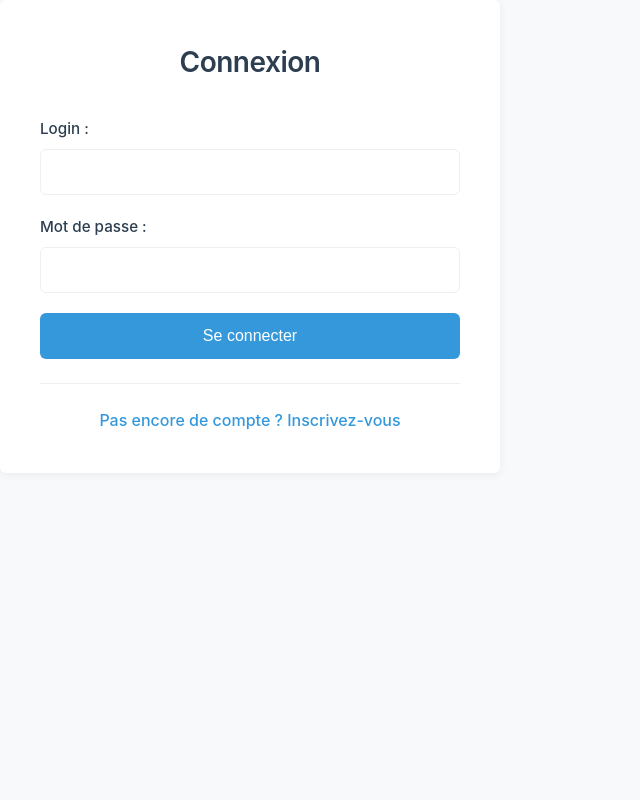
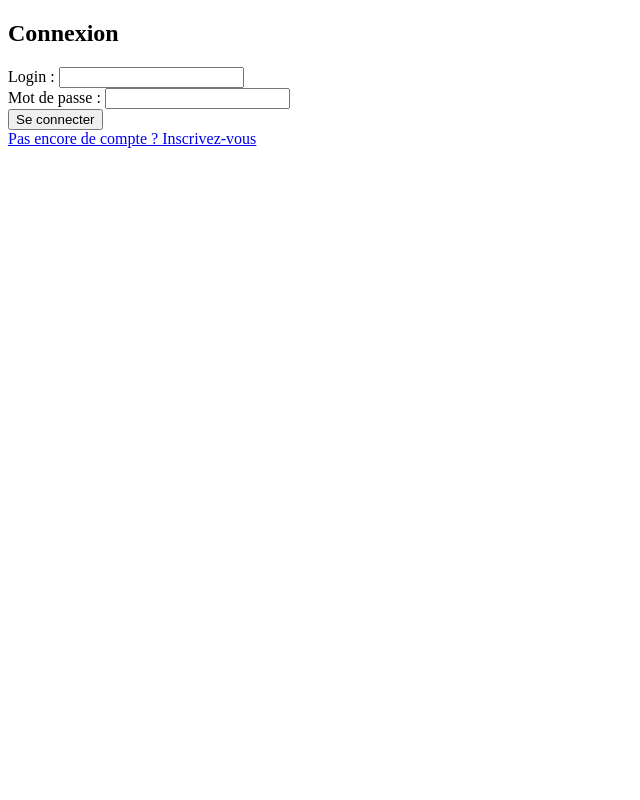
Before and after one commit to racharim/ppe_1, a PHP site: page /app/vue/connexion.php in a window 1280 px wide. Shown: the whole page, without its empty margins (0-640 px from the left). Run offline with PHP 8.4, Linux system fonts and the light colour scheme.

Commit message:
suppression css qui marche pas + meillleur utilisation du mvc

```diff
--- a/app/controller/controllerConnexion.php
+++ b/app/controller/controllerConnexion.php
@@ -1,8 +1,9 @@
 <?php
 require_once '../../app/modele/utilisateur.php';
 require_once '../../app/modele/joueur.php';
+require_once '../../app/vue/connexion.php';
 
-if ($_SERVER['REQUEST_METHOD'] === 'POST') {
+if (!empty($_POST)) {
     $login = $_POST['login'];
     $mdp = $_POST['mdp'];
 
--- a/app/controller/controllerInscription.php
+++ b/app/controller/controllerInscription.php
@@ -1,7 +1,9 @@
 <?php
 require_once '../../app/modele/utilisateur.php';
 require_once '../../app/modele/joueur.php';
+require_once '../../app/vue/inscription.php';
 
+if (!empty($_POST)) {
     $nom = $_POST['Nom'];
     $prenom = $_POST['Prenom'];
     $login = $_POST['login'];
@@ -10,6 +12,7 @@ $mail = $_POST['mail'];
     $mdp = $_POST['Mdp'];
     $mdp2 = $_POST['Mdp2'];
     $idNiveau = $_POST['niv'];
+
 
     switch ($idNiveau) {
         case 'debutant':
@@ -37,3 +40,4 @@ if ($mdp !== $mdp2) {
         header('Location: ../../app/vue/accueil.php');
         exit();
     }
+}
--- a/app/vue/connexion.php
+++ b/app/vue/connexion.php
@@ -3,7 +3,6 @@
     <head>
         <meta charset="UTF-8">
         <title>Connexion</title>
-        <link rel="stylesheet" href="../../config/style.css">
     </head>
     <body>
         <div class="container">
@@ -23,7 +22,7 @@
                 <button type="submit" class="btn">Se connecter</button>
             </form>
             <div class="links">
-                <a href="inscription.php">Pas encore de compte ? Inscrivez-vous</a>
+                <a href="../controller/controllerInscription.php">Pas encore de compte ? Inscrivez-vous</a>
             </div>
         </div>
     </body>
--- a/app/vue/header.php
+++ b/app/vue/header.php
@@ -2,7 +2,7 @@
 <html lang="fr">
     <head>
         <meta charset="UTF-8">
-        <link rel="stylesheet" href="/ppe_1/config/style.css">
+        <!-- stylesheet removed as requested -->
     </head>
 
     <body>
--- a/app/vue/inscription.php
+++ b/app/vue/inscription.php
@@ -3,7 +3,7 @@
     <head>
         <meta charset="UTF-8">
         <title>Inscription</title>
-        <link rel="stylesheet" href="../../config/style.css">
+        <!-- stylesheet removed as requested -->
     </head>
     <body>
         <div class="container">
@@ -57,7 +57,7 @@
                 <button type="submit" class="btn">S'inscrire</button>
             </form>
             <div class="links">
-                <a href="connexion">Déjà inscrit ? Connectez-vous</a>
+                <a href="../controller/controllerConnexion.php">Déjà inscrit ? Connectez-vous</a>
             </div>
         </div>
     </body>
--- a/app/vue/pageSports.php
+++ b/app/vue/pageSports.php
@@ -3,10 +3,10 @@
   <head>
     <meta charset="UTF-8">
     <title>Liste des sports</title>
-    <link rel="stylesheet" href="../../config/style.css">
+    <!-- stylesheet removed as requested -->
   </head>
   <body>
-    <main class="container">
+    <main class="container container--wide">
       <h2>Liste des sports</h2>
       <?php require_once 'C:/wamp64/www/ppe_1/app/controller/controllerPageSports.php'; ?>
 
--- a/config/style.css
+++ /dev/null
@@ -1,431 +0,0 @@
-/* ========================================
-   STYLE MINIMALISTE ET RAFFINE
-   ======================================== */
-
-/* Reset et variables */
-* {
-    margin: 0;
-    padding: 0;
-    box-sizing: border-box;
-}
-
-:root {
-    --primary-color: #2c3e50;
-    --accent-color: #3498db;
-    --border-color: #ecf0f1;
-    --text-color: #2c3e50;
-    --bg-light: #f8f9fa;
-    --bg-white: #ffffff;
-    --shadow-light: 0 2px 8px rgba(0, 0, 0, 0.06);
-    --shadow-medium: 0 4px 12px rgba(0, 0, 0, 0.1);
-    --radius: 6px;
-    --transition: all 0.3s cubic-bezier(0.4, 0, 0.2, 1);
-}
-
-/* ========== Style général ========== */
-body {
-    font-family: -apple-system, BlinkMacSystemFont, 'Segoe UI', 'Roboto', 'Oxygen', 'Ubuntu', 'Cantarell', sans-serif;
-    background-color: var(--bg-light);
-    color: var(--text-color);
-    line-height: 1.6;
-    min-height: 100vh;
-    display: flex;
-    flex-direction: column;
-}
-
-main {
-    flex: 1;
-    width: 100%;
-    padding: 2rem 1rem;
-    display: flex;
-    justify-content: center;
-}
-
-/* ========== Header ========== */
-header {
-    background: var(--bg-white);
-    border-bottom: 1px solid var(--border-color);
-    padding: 1.5rem 2rem;
-    box-shadow: var(--shadow-light);
-}
-
-header h1 {
-    font-size: 1.5rem;
-    font-weight: 600;
-    margin-bottom: 1rem;
-    color: var(--primary-color);
-}
-
-header nav {
-    display: flex;
-    gap: 2rem;
-    flex-wrap: wrap;
-}
-
-header nav a {
-    color: var(--text-color);
-    text-decoration: none;
-    font-size: 0.95rem;
-    font-weight: 500;
-    position: relative;
-    transition: var(--transition);
-    padding-bottom: 0.25rem;
-}
-
-header nav a::after {
-    content: '';
-    position: absolute;
-    bottom: 0;
-    left: 0;
-    width: 0;
-    height: 2px;
-    background-color: var(--accent-color);
-    transition: var(--transition);
-}
-
-header nav a:hover::after {
-    width: 100%;
-}
-
-/* ========== Container ========== */
-.container {
-    background-color: var(--bg-white);
-    padding: 2.5rem;
-    border-radius: var(--radius);
-    box-shadow: var(--shadow-light);
-    width: 100%;
-    max-width: 500px;
-}
-
-/* ========== Titres ========== */
-h2 {
-    font-size: 1.75rem;
-    font-weight: 600;
-    color: var(--primary-color);
-    margin-bottom: 2rem;
-    text-align: center;
-    letter-spacing: -0.5px;
-}
-
-h3 {
-    font-size: 1.2rem;
-    font-weight: 600;
-    color: var(--primary-color);
-    margin-bottom: 1rem;
-    margin-top: 1.5rem;
-}
-
-h3:first-child {
-    margin-top: 0;
-}
-
-/* ========== Formulaires ========== */
-form {
-    display: flex;
-    flex-direction: column;
-    gap: 1.25rem;
-}
-
-.form-group {
-    display: flex;
-    flex-direction: column;
-    gap: 0.5rem;
-}
-
-label {
-    font-weight: 500;
-    color: var(--text-color);
-    font-size: 0.95rem;
-}
-
-input[type="text"],
-input[type="password"],
-input[type="email"] {
-    padding: 0.75rem 1rem;
-    border: 1px solid var(--border-color);
-    border-radius: var(--radius);
-    font-size: 1rem;
-    font-family: inherit;
-    transition: var(--transition);
-    background-color: var(--bg-white);
-}
-
-input[type="text"]:focus,
-input[type="password"]:focus,
-input[type="email"]:focus {
-    outline: none;
-    border-color: var(--accent-color);
-    box-shadow: 0 0 0 3px rgba(52, 152, 219, 0.1);
-}
-
-/* ========== Boutons ========== */
-.btn {
-    background-color: var(--accent-color);
-    color: white;
-    padding: 0.85rem 1.5rem;
-    border: none;
-    border-radius: var(--radius);
-    font-size: 1rem;
-    font-weight: 500;
-    cursor: pointer;
-    transition: var(--transition);
-    display: inline-block;
-    text-align: center;
-    text-decoration: none;
-}
-
-.btn:hover {
-    background-color: #2980b9;
-    box-shadow: var(--shadow-medium);
-    transform: translateY(-1px);
-}
-
-.btn:active {
-    transform: translateY(0);
-}
-
-/* ========== Messages et erreurs ========== */
-.error-message {
-    color: #e74c3c;
-    font-size: 0.9rem;
-    margin-top: 0.5rem;
-    font-weight: 500;
-}
-
-/* ========== Liens ========== */
-.links {
-    text-align: center;
-    margin-top: 1.5rem;
-    padding-top: 1.5rem;
-    border-top: 1px solid var(--border-color);
-}
-
-.links a {
-    color: var(--accent-color);
-    text-decoration: none;
-    font-weight: 500;
-    transition: var(--transition);
-}
-
-.links a:hover {
-    color: #2980b9;
-    text-decoration: underline;
-}
-
-/* ========== Fieldset et Radios ========== */
-fieldset {
-    border: 1px solid var(--border-color);
-    border-radius: var(--radius);
-    padding: 1rem 1.25rem;
-    margin: 0;
-}
-
-legend {
-    padding: 0 0.5rem;
-    font-weight: 600;
-    color: var(--primary-color);
-    font-size: 0.95rem;
-}
-
-.radio-group {
-    display: flex;
-    gap: 1rem;
-    align-items: center;
-    flex-wrap: wrap;
-    margin-top: 0.75rem;
-}
-
-input[type="radio"] {
-    width: 1rem;
-    height: 1rem;
-    margin: 0;
-    accent-color: var(--accent-color);
-    cursor: pointer;
-}
-
-.radio-item {
-    display: inline-flex;
-    align-items: center;
-    gap: 0.5rem;
-    cursor: pointer;
-    padding: 0.5rem 0.75rem;
-    border-radius: var(--radius);
-    border: 1px solid transparent;
-    transition: var(--transition);
-    font-weight: 500;
-}
-
-.radio-item:hover {
-    background-color: var(--bg-light);
-    border-color: var(--border-color);
-}
-
-/* ========== Tableaux ========== */
-.my-table {
-    width: 100%;
-    border-collapse: collapse;
-    background: var(--bg-white);
-    margin: 1.5rem 0;
-    border-radius: var(--radius);
-    overflow: hidden;
-    box-shadow: var(--shadow-light);
-}
-
-.my-table th,
-.my-table td {
-    border: 1px solid var(--border-color);
-    padding: 1rem 0.75rem;
-    text-align: left;
-    vertical-align: middle;
-}
-
-.my-table th {
-    background-color: var(--primary-color);
-    color: white;
-    font-weight: 600;
-    font-size: 0.9rem;
-    text-transform: uppercase;
-    letter-spacing: 0.5px;
-}
-
-.my-table tbody tr {
-    transition: var(--transition);
-}
-
-.my-table tbody tr:nth-child(odd) {
-    background-color: #fafbfc;
-}
-
-.my-table tbody tr:hover {
-    background-color: var(--bg-light);
-}
-
-/* ========== Pages (grid layout) ========== */
-.page {
-    display: grid;
-    grid-template-columns: 1fr 1fr;
-    gap: 2rem;
-    width: 100%;
-    max-width: 1200px;
-}
-
-.page-header {
-    grid-column: 1 / -1;
-    margin-bottom: 1rem;
-}
-
-.panel {
-    background: var(--bg-white);
-    padding: 2rem;
-    border-radius: var(--radius);
-    box-shadow: var(--shadow-light);
-}
-
-.panel h3 {
-    margin-top: 0;
-    color: var(--primary-color);
-    margin-bottom: 1.5rem;
-}
-
-.panels-row {
-    display: grid;
-    grid-template-columns: 1fr 1fr;
-    gap: 2rem;
-    width: 100%;
-}
-
-/* ========== Responsive ========== */
-@media (max-width: 768px) {
-    main {
-        padding: 1rem;
-    }
-
-    header {
-        padding: 1rem;
-    }
-
-    header h1 {
-        font-size: 1.25rem;
-    }
-
-    header nav {
-        gap: 1rem;
-        flex-direction: column;
-    }
-
-    .container {
-        padding: 1.5rem;
-        max-width: 100%;
-    }
-
-    .page {
-        grid-template-columns: 1fr;
-        gap: 1.5rem;
-    }
-
-    .panels-row {
-        grid-template-columns: 1fr;
-    }
-
-    h2 {
-        font-size: 1.5rem;
-    }
-
-    /* Table responsive */
-    .my-table, .my-table thead, .my-table tbody, .my-table th, .my-table td, .my-table tr {
-        display: block;
-    }
-
-    .my-table thead {
-        display: none;
-    }
-
-    .my-table tr {
-        margin-bottom: 1rem;
-        border: 1px solid var(--border-color);
-        border-radius: var(--radius);
-        overflow: hidden;
-    }
-
-    .my-table td {
-        padding-left: 40%;
-        position: relative;
-        border: none;
-        border-bottom: 1px solid var(--border-color);
-    }
-
-    .my-table td::before {
-        content: attr(data-label);
-        position: absolute;
-        left: 0;
-        width: 35%;
-        padding: 0.5rem 0.75rem;
-        font-weight: 600;
-        color: var(--primary-color);
-        background-color: var(--bg-light);
-    }
-}
-
-@media (max-width: 600px) {
-    .container {
-        padding: 1.25rem;
-    }
-
-    h2 {
-        font-size: 1.25rem;
-        margin-bottom: 1.5rem;
-    }
-
-    form {
-        gap: 1rem;
-    }
-
-    .btn {
-        padding: 0.75rem 1.25rem;
-        font-size: 0.95rem;
-    }
-
-    header nav a {
-        font-size: 0.85rem;
-    }
-}
```
Also changed, not shown: app/vue/accueil.php (+11 -9 lines). Lines whose indentation alone changed are shown as unchanged.
